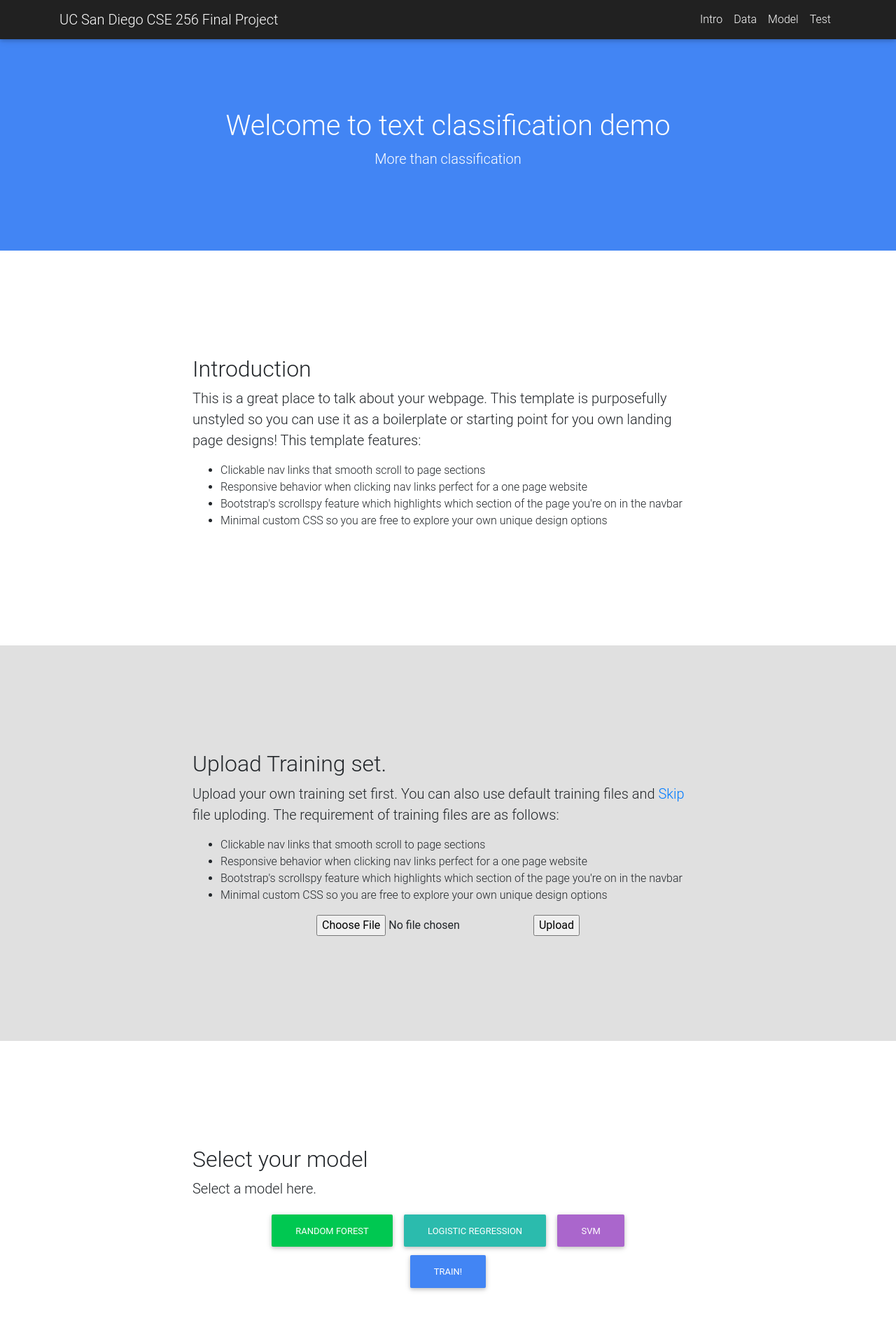
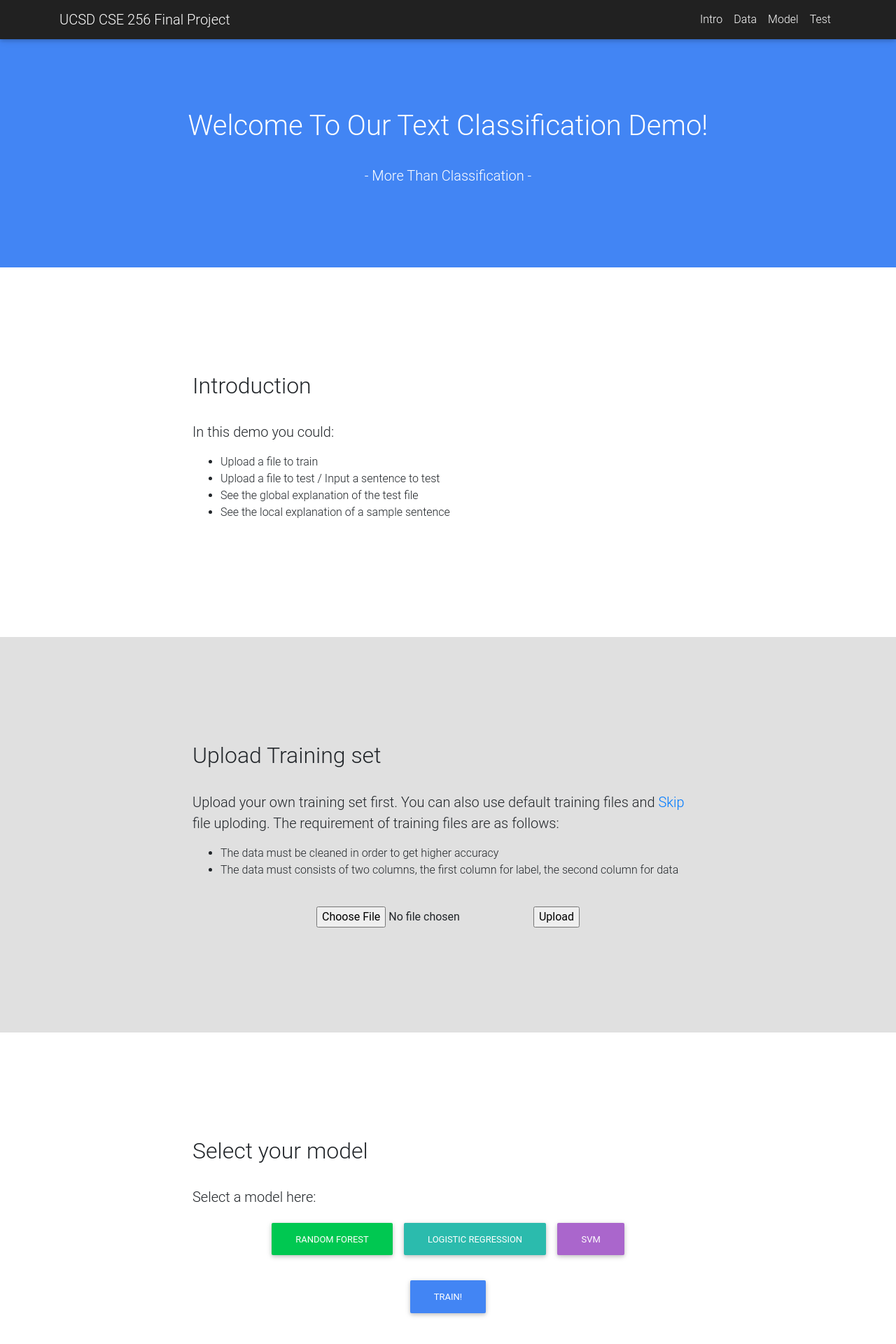
Before and after one commit to yiwen-song/Classification-Explanation-Framework, a Flask app: page / in a window 1280 px wide. Shown: the top 1920 px of the page at 70% size. Run offline with Flask 2, Linux system fonts and the light colour scheme; some libraries are stand-ins or nearby versions.

Commit message:
some modifications

```diff
--- a/app/app.py
+++ b/app/app.py
@@ -185,7 +185,7 @@ def predict_global_roc():
                   "borderColor": [
                     'rgba(200, 99, 132, .7)',
                   ],
-                  "borderWidth": 2
+                  "borderWidth": 0.2
                 },
                 {
                   "label": "Y = X",
@@ -196,7 +196,7 @@ def predict_global_roc():
                   "borderColor": [
                     'rgba(0, 10, 130, .7)',
                   ],
-                  "borderWidth": 2
+                  "borderWidth": 0.2
                 }
               ]
             }
--- a/app/templates/index.html
+++ b/app/templates/index.html
@@ -39,7 +39,7 @@
   <!-- Navigation -->
   <nav class="navbar navbar-expand-lg navbar-dark bg-dark fixed-top" id="mainNav">
     <div class="container">
-      <a class="navbar-brand js-scroll-trigger" href="#page-top">UC San Diego CSE 256 Final Project</a>
+      <a class="navbar-brand js-scroll-trigger" href="#page-top">UCSD CSE 256 Final Project</a>
       <button class="navbar-toggler" type="button" data-toggle="collapse" data-target="#navbarResponsive" aria-controls="navbarResponsive" aria-expanded="false" aria-label="Toggle navigation">
         <span class="navbar-toggler-icon"></span>
       </button>
@@ -64,8 +64,9 @@
 
   <header class="bg-primary text-white">
     <div class="container text-center">
-      <h1>Welcome to text classification demo</h1>
-      <p class="lead">More than classification</p>
+      <h1>Welcome To Our Text Classification Demo!</h1>
+      <br>
+      <p class="lead"> - More Than Classification -</p>
     </div>
   </header>
 
@@ -74,12 +75,13 @@
         <div class="row">
           <div class="col-lg-8 mx-auto">
             <h2>Introduction</h2>
-            <p class="lead">This is a great place to talk about your webpage. This template is purposefully unstyled so you can use it as a boilerplate or starting point for you own landing page designs! This template features:</p>
+            <br>
+            <p class="lead">In this demo you could:</p>
             <ul>
-              <li>Clickable nav links that smooth scroll to page sections</li>
-              <li>Responsive behavior when clicking nav links perfect for a one page website</li>
-              <li>Bootstrap's scrollspy feature which highlights which section of the page you're on in the navbar</li>
-              <li>Minimal custom CSS so you are free to explore your own unique design options</li>
+              <li>Upload a file to train</li>
+              <li>Upload a file to test / Input a sentence to test</li>
+              <li>See the global explanation of the test file</li>
+              <li>See the local explanation of a sample sentence</li>
             </ul>
           </div>
         </div>
@@ -91,14 +93,14 @@
     <div class="container">
       <div class="row">
         <div class="col-lg-8 mx-auto">
-          <h2>Upload Training set.</h2>
+          <h2>Upload Training set</h2>
+          <br>
           <p class="lead">Upload your own training set first. You can also use default training files and <a href="/#model"> Skip</a> file uploding. The requirement of training files are as follows:</p>
           <ul>
-            <li>Clickable nav links that smooth scroll to page sections</li>
-            <li>Responsive behavior when clicking nav links perfect for a one page website</li>
-            <li>Bootstrap's scrollspy feature which highlights which section of the page you're on in the navbar</li>
-            <li>Minimal custom CSS so you are free to explore your own unique design options</li>
+            <li>The data must be cleaned in order to get higher accuracy</li>
+            <li>The data must consists of two columns, the first column for label, the second column for data</li>
           </ul>
+          <br>
           <center>
             <form action="{{ url_for('upload_train') }}" method=post enctype=multipart/form-data>
               <input type=file name=file> <input type=submit value=Upload>
@@ -126,7 +128,8 @@
       <div class="row">
         <div class="col-lg-8 mx-auto">
           <h2>Select your model</h2>
-          <p class="lead">Select a model here.</p>
+          <br>
+          <p class="lead">Select a model here:</p>
           <center>
               <button id = "model/0" type="button" class="btn btn-success btn-rounded">Random Forest</button>
               <button id = "model/1" type="button" class="btn btn-default btn-rounded">Logistic Regression</button>
@@ -136,6 +139,7 @@
               <button type="button" class="btn btn-warning btn-rounded">Warning</button>
               <button type="button" class="btn btn-danger btn-rounded">Danger</button> -->
               <div id='response_model'></div>
+              <br>
               <button id="train" type="button" class="btn btn-primary btn-rounded">Train!</button>
               <div id = "train_response"></div>
           </center>
@@ -149,7 +153,9 @@
       <div class="row">
         <div class="col-lg-8 mx-auto">
           <h2>Global Explanation</h2>
+          <br>
           <p class="lead">Upload your test file. You can also use default test files and Skip file uploding.</p>
+          <br>
           <div class="container">
               <!--Grid row-->
               <center>
@@ -169,8 +175,11 @@
                   {% endwith %}
               </div>
               <br>
+
               <!-- <a href = "/predict_global"> -->
               <button id = "predict_global" type="button" class="btn btn-primary btn-rounded">Run Test!</button>
+              <br>
+            <br>
               <!-- </a> -->
               <!-- Classic tabs -->
                 <div class="classic-tabs mx-2">
@@ -230,10 +239,12 @@
         <div class="row">
           <div class="col-lg-8 mx-auto">
             <h2>Local Explanation</h2>
+            <br>
             <p class="lead">In this section, you can either random select a sentence from test set, or try your own sentence!</p>
             <div class="container">
                 <center>
                 <button id="random_one" type="button" class="btn btn-primary btn-rounded">Random one!</button>
+                <br>
                 <br>
                 <h4>OR</h4>
                 <!--Material textarea-->
@@ -243,7 +254,9 @@
                 </div>
                 <button id="your_idx" type="button" class="btn btn-primary btn-rounded">Go!</button>
                 <br>
+                <br>
                 <h4>OR</h4>
+                <br>
                 <!-- Material input -->
                 <div class="form-group shadow-textarea">
                     <textarea class="form-control z-depth-1" id="sentence" rows="3" placeholder="Your sentence here..."></textarea>
```
Also changed, not shown: parse_tweet.py (+38 -3 lines), 2 other files.
